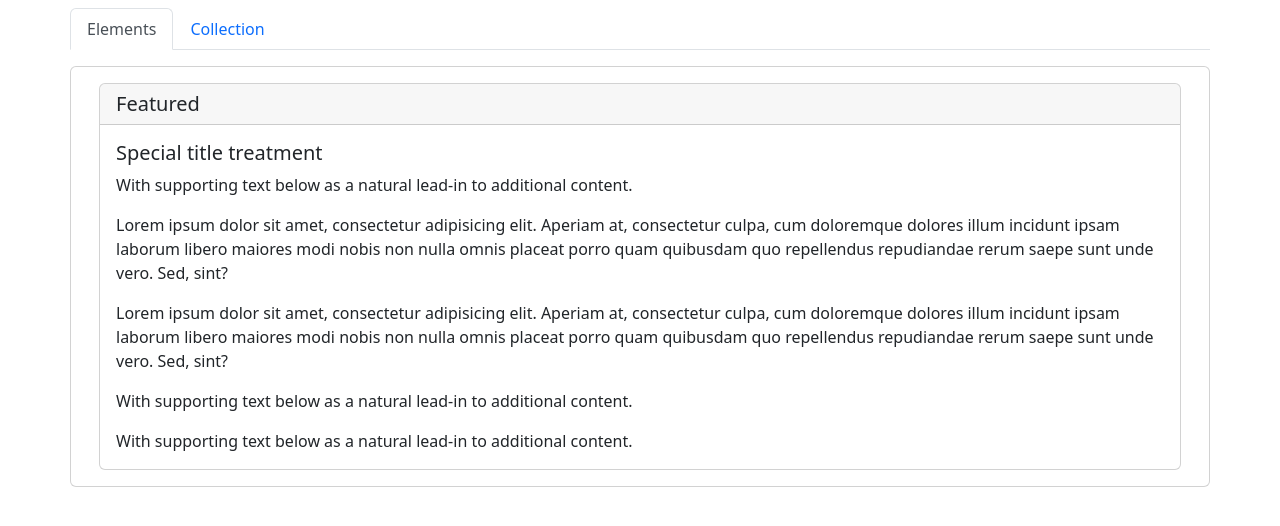
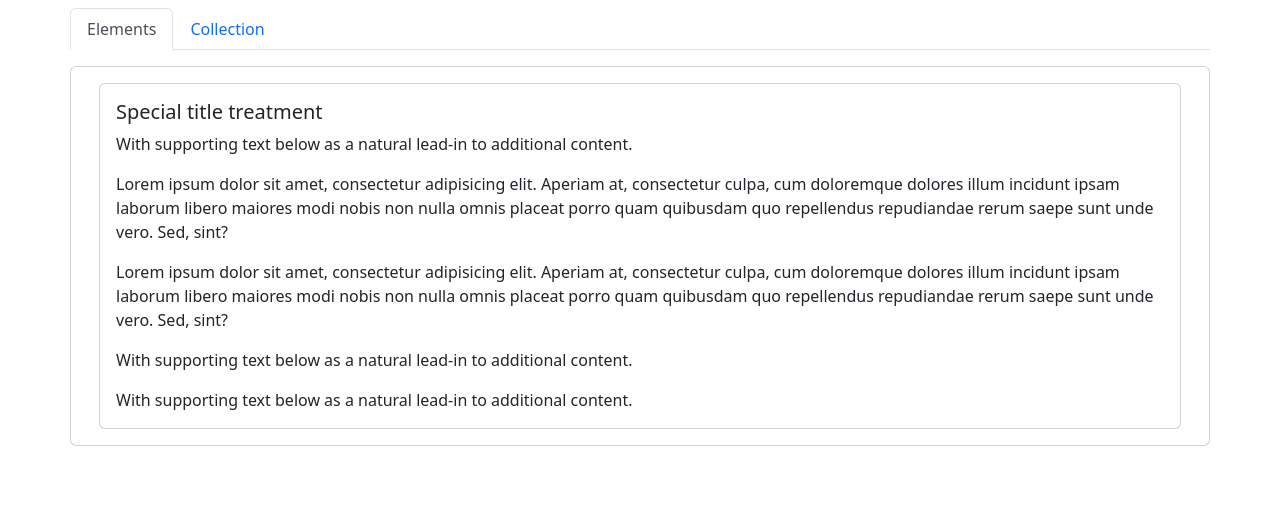
Before and after one commit to saeedd1994/moduleSys, an Angular app: page /elements in a window 1280 px wide. Shown: the top 526 px of the page. Built offline with nearby package versions, Linux system fonts and the light colour scheme.

Commit message:
create times directive

```diff
--- /dev/null
+++ b/src/app/elements/Directives/times.directive.ts
@@ -0,0 +1,10 @@
+import { Directive } from '@angular/core';
+
+@Directive({
+  selector: '[appTimes]'
+})
+export class TimesDirective {
+
+  constructor() { }
+
+}
--- a/src/app/elements/elements-home/elements-home.component.html
+++ b/src/app/elements/elements-home/elements-home.component.html
@@ -1 +1 @@
-<app-placeholder></app-placeholder>
+<app-placeholder [header]="false"></app-placeholder>
--- a/src/app/elements/elements.module.ts
+++ b/src/app/elements/elements.module.ts
@@ -4,12 +4,14 @@ import { CommonModule } from '@angular/common';
 import { ElementsRoutingModule } from './elements-routing.module';
 import { ElementsHomeComponent } from './elements-home/elements-home.component';
 import { PlaceholderComponent } from './placeholder/placeholder.component';
+import { TimesDirective } from './Directives/times.directive';
 
 
 @NgModule({
     declarations: [
         ElementsHomeComponent,
-        PlaceholderComponent
+        PlaceholderComponent,
+        TimesDirective
     ],
     exports: [],
     imports: [
--- a/src/app/elements/placeholder/placeholder.component.html
+++ b/src/app/elements/placeholder/placeholder.component.html
@@ -1,5 +1,12 @@
 <div class="card">
-  <h5 class="card-header">Featured</h5>
+  <div class="card-header" *ngIf="header">
+    <h5>
+      Featured
+    </h5>
+    <p>
+      this is a sample header
+    </p>
+  </div>
   <div class="card-body">
     <h5 class="card-title">Special title treatment</h5>
     <p class="card-text">With supporting text below as a natural lead-in to additional content.</p>
```
Also changed, not shown: src/app/elements/placeholder/placeholder.component.ts (+5 -2 lines), 1 other file (tests, documents, lock files or other folders).
